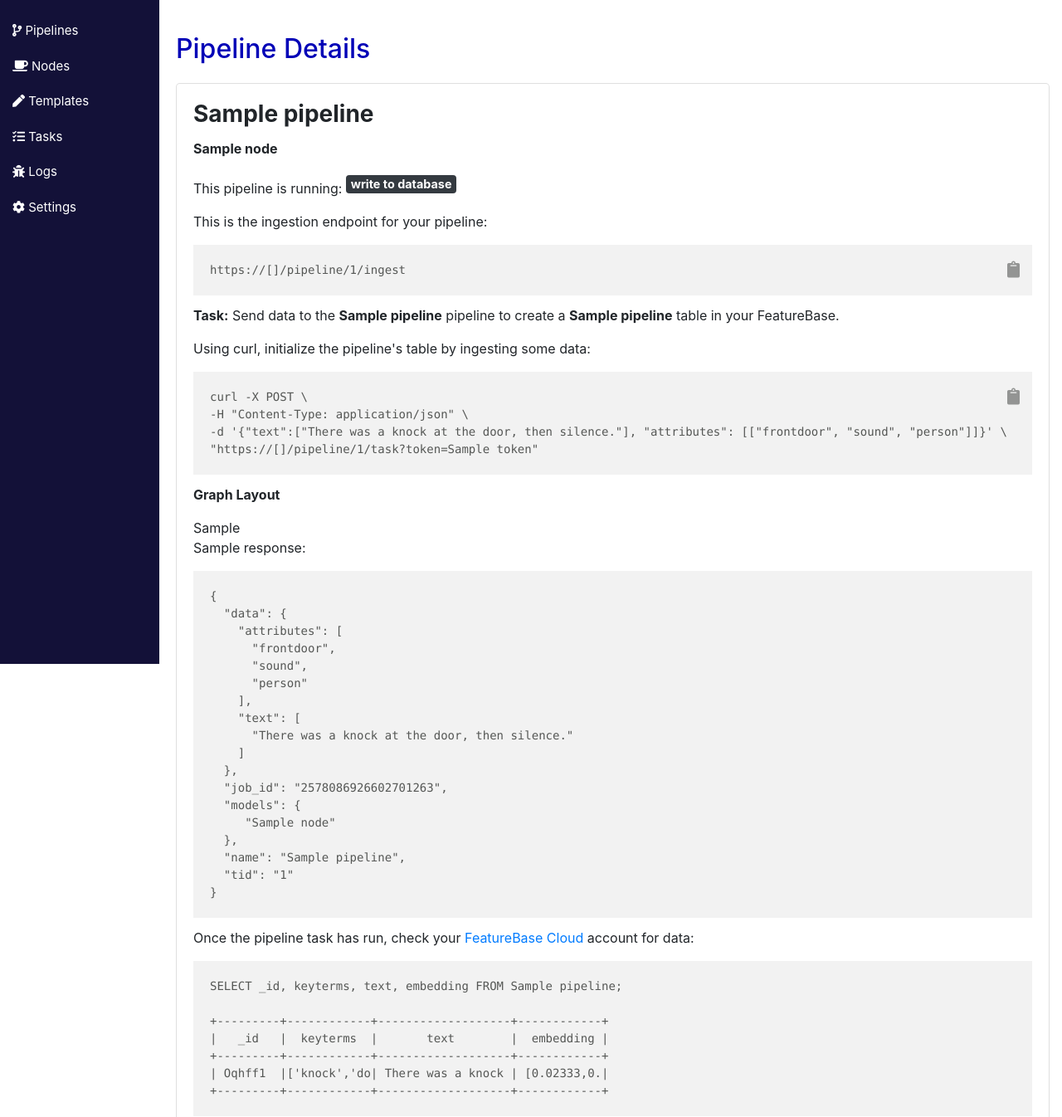
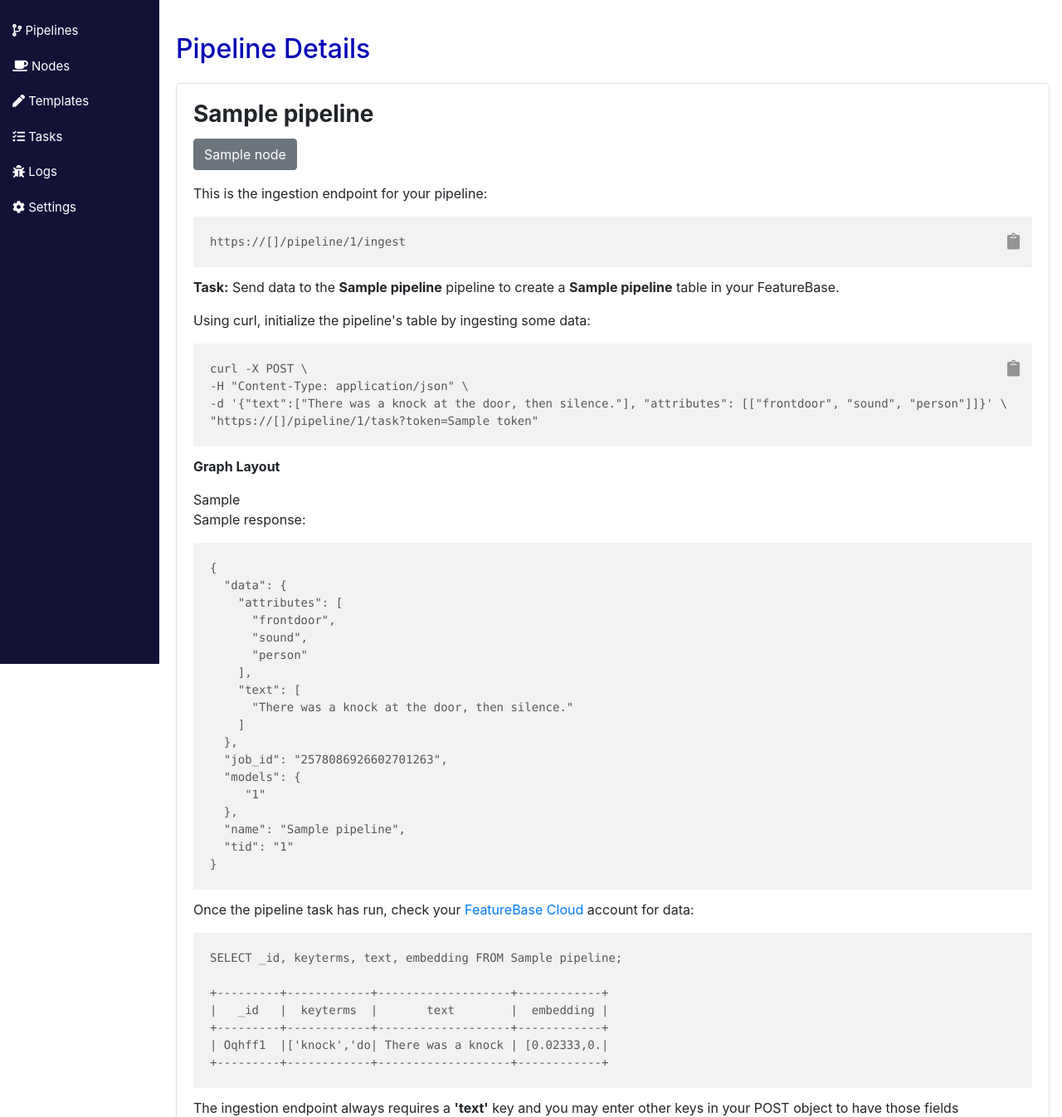
Before and after one commit to FeatureBaseDB/SlothAI, a Flask app: template SlothAI/templates/pages/pipeline.html in a window 1280 px wide. Shown: the part 56-1402 px from the top of the page at 83% size. Run offline with Flask 3, Linux system fonts and the light colour scheme; the template is opened without the code that fills it: most values are stand-ins (such as "Sample title", 1, 10 or a date in 2020); some libraries are stand-ins or nearby versions.

Commit message:
edits for ui

```diff
--- a/SlothAI/templates/pages/page_base.html
+++ b/SlothAI/templates/pages/page_base.html
@@ -60,7 +60,7 @@
     <a href="/tasks" {% if 'task' in request.endpoint %}class="highlighted-link"{% endif %}>
         <i class="fas fa-tasks"></i> <span>Tasks</span>
     </a>
-    <a href="/logs" {% if 'task' in request.endpoint %}class="highlighted-link"{% endif %}>
+    <a href="/logs" {% if 'log' in request.endpoint %}class="highlighted-link"{% endif %}>
         <i class="fas fa-bug"></i> <span>Logs</span>
     </a>
     <a href="/settings" {% if 'setting' in request.endpoint %}class="highlighted-link"{% endif %}>
--- a/SlothAI/templates/pages/pipeline.html
+++ b/SlothAI/templates/pages/pipeline.html
@@ -19,24 +19,13 @@
         <div class="card-body">
             <h4 class="card-title card-callout">{{ pipeline.name }}</h4>
 
-			<p class="card-text">
+            <p class="card-text">
                 {% for node in nodes %}
-                <strong>{{ node.name }}</strong>
+                    {% if node.node_id == node_id %}
+                        <button class="btn btn-secondary">{{ node.name }}</button>
+                    {% endif %}
                 {% endfor %}
             </p>
-<p class="card-text">
-    This pipeline is running:
-    {% for node in nodes %}
-        {% if "embedding" in node.method %}
-            <span class="badge badge-primary">{{ node.method }} with {{ node.name }}</span>
-        {% elif "keyterm" in node.method %}
-            <span class="badge badge-warning">{{ node.method }} with {{ node.name }}</span>
-        {% elif "question" in node.method %}
-            <span class="badge badge-success">{{ node.method }} with {{ node.name }}</span>
-        {% endif %}
-    {% endfor %}
-    <span class="badge badge-dark">write to database</span>
-</p>
 
             <p class="card-text">This is the ingestion endpoint for your pipeline:</p>
 
--- a/SlothAI/templates/pages/template.html
+++ b/SlothAI/templates/pages/template.html
@@ -149,7 +149,7 @@ $(document).ready(function() {
                 contentType: 'application/json',
                 data: JSON.stringify(data),
                 success: function(response) {
-                    window.location.href = "/templates/"+response.template_id;
+                    window.location.href = "/templates";
                     toastr.info("Template saved.");
                 },
                 error: function(error) {
--- a/SlothAI/templates/pages/templates.html
+++ b/SlothAI/templates/pages/templates.html
@@ -57,7 +57,7 @@
                     </td>
                     <td>
                         <button class="delete-button btn btn-danger" data-template-id="{{ template.template_id }}"><i class="fas fa-trash-alt"></i></button>
-                        <div class="spinner-border text-danger" role="status" style="display: none;">
+                        <div class="spinner-border spinner-border-sm text-danger" role="status" style="display: none; margin-left: 10px;">
                             <span class="sr-only"></span>
                         </div>
                     </td>
--- a/SlothAI/web/site.py
+++ b/SlothAI/web/site.py
@@ -86,7 +86,6 @@ def pipelines():
         node['output_fields'] = template.get('output_fields')
         _nodes.append(node)
 
-    print(nodes)
     return render_template('pages/pipelines.html', username=username, hostname=hostname, pipelines=pipelines, nodes=_nodes)
 
 
@@ -105,16 +104,35 @@ def logs():
 @site.route('/pipelines/<pipe_id>', methods=['GET'])
 @flask_login.login_required
 def pipeline_view(pipe_id):
-	# get the user and their tables
-	username = current_user.name
-	token = current_user.api_token
-	hostname = request.host
+    # get the user and their tables
+    username = current_user.name
+    token = current_user.api_token
+    hostname = request.host
 
-	pipeline = Pipeline.get(uid=current_user.uid, pipe_id=pipe_id)
-	if not pipeline:
-		return redirect(url_for('site.pipelines'))
+    pipeline = Pipeline.get(uid=current_user.uid, pipe_id=pipe_id)
 
-	return render_template('pages/pipeline.html', username=username, dbid=current_user.dbid, token=token, hostname=hostname, pipeline=pipeline)
+    nodes = Node.fetch(uid=current_user.uid)
+
+    # hide the tokens and passwords
+    for node in nodes:
+        for extra_dict in node['extras']:
+            for key in extra_dict.keys():
+                if 'token' in key or 'password' in key:
+                    extra_dict[key] = '[secret]'
+
+    # add input and output fields, plus template name
+    _nodes = []
+    for node in nodes:
+        template = Template.get(template_id=node.get('template_id'))
+        node['template_name'] = template.get('name')
+        node['input_fields'] = template.get('input_fields')
+        node['output_fields'] = template.get('output_fields')
+        _nodes.append(node)
+
+    if not pipeline:
+        return redirect(url_for('site.pipelines'))
+
+    return render_template('pages/pipeline.html', username=username, dbid=current_user.dbid, token=token, hostname=hostname, pipeline=pipeline)
 
 
 # @site.route('/callback/<user_id>', methods=['POST'])
```
Also changed, not shown: SlothAI/templates/pages/nodes.html (+6 -5 lines), SlothAI/templates/pages/pipelines.html (+29 -4 lines).
